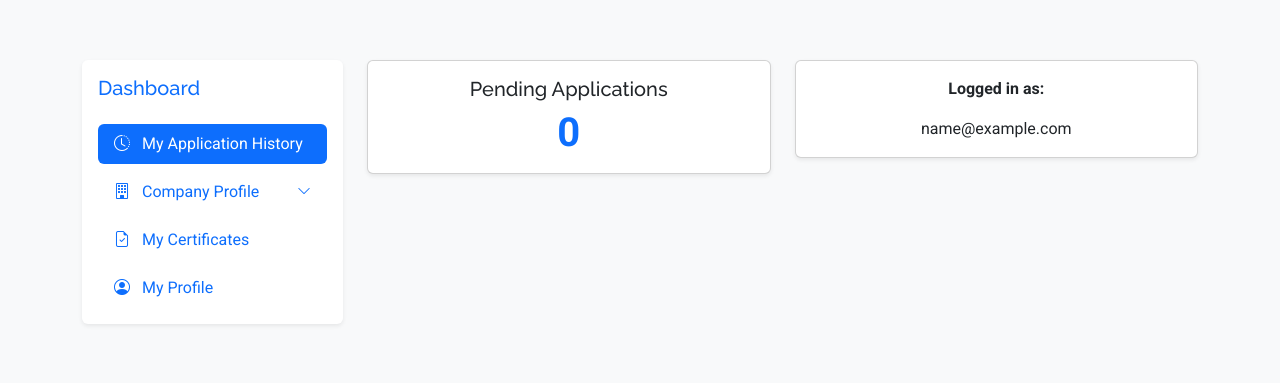
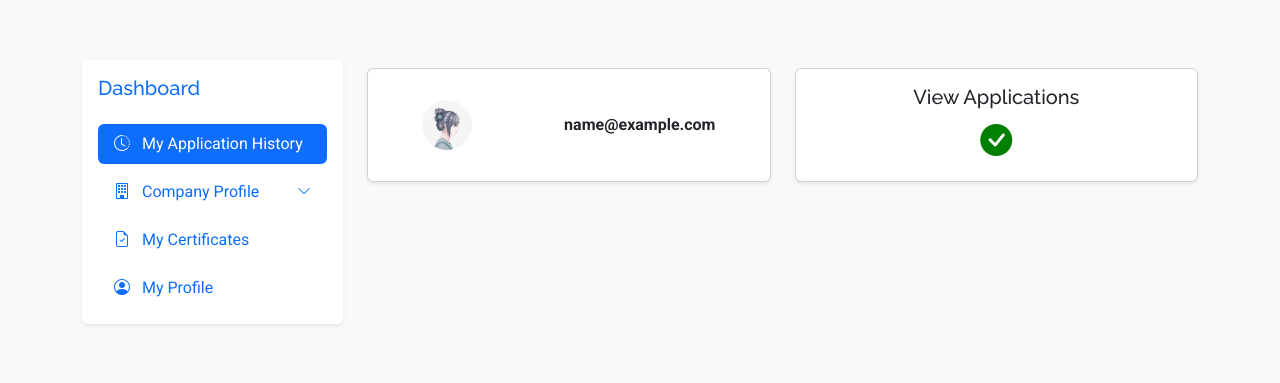
Before and after one commit to Kibejoe/AGOA, a Django app: page /accounts/dashboard/ in a window 1280 px wide. Shown: the part 90-473 px from the top of the page. Run offline with Django 5.2, Linux system fonts and the light colour scheme; a user stored in the database is signed in; tables that the repository leaves empty hold one stand-in row (values such as "Sample post"); some libraries are stand-ins or nearby versions.

Commit message:
Implemented view application

```diff
--- a/accounts/urls.py
+++ b/accounts/urls.py
@@ -8,5 +8,6 @@ urlpatterns=[
     path('logout/', views.logout_view, name='logout'),
     path('forgot-password/', views.forgot_password, name='forgot-password'),
     path('reset-password/<uidb64>/<token>/', views.reset_password, name='reset-password'),
-    path('dashboard/', views.dashboard, name='dashboard')
+    path('dashboard/', views.dashboard, name='dashboard'),
+    path('my-applications/', views.my_applications, name='my-applications'),
 ]
--- a/accounts/views.py
+++ b/accounts/views.py
@@ -1,7 +1,7 @@
 from django.shortcuts import render, redirect
 from django.urls import reverse
 from django.utils.http import urlsafe_base64_encode, urlsafe_base64_decode
-from django.utils.encoding import force_bytes
+from django.utils.encoding import force_bytes, force_str
 from django.template.loader import render_to_string
 from django.contrib.auth.tokens import default_token_generator
 from django.contrib.auth import get_user_model, authenticate, login, logout
@@ -146,7 +146,7 @@ def forgot_password(request):
 
 def reset_password(request, uidb64, token):
     try:
-        uid = force_bytes(urlsafe_base64_decode(uidb64))
+        uid = force_str(urlsafe_base64_decode(uidb64))
         user = CustomUser.objects.get(pk=uid)
     except CustomUser.DoesNotExist:
         user = None
@@ -156,11 +156,17 @@ def reset_password(request, uidb64, token):
             form = ResetPasswordForm(request.POST)
 
             if form.is_valid():
-                password = form.cleaned_data.get('password')
-                user.set_password(password)
-                user.save()
-                messages.success(request, 'Password reset successfully')
-                return redirect('login')
+                new_password = form.cleaned_data.get('new_password')
+                confirm_password = form.cleaned_data.get('confirm_password')
+
+                if new_password == confirm_password:
+                    user.set_password(new_password)
+                    user.save()
+                    messages.success(request, 'Password reset successfully')
+                    return redirect('login')
+
+                else:
+                    messages.error(request, 'Passwords do not match')
 
         else:
             form = ResetPasswordForm()
@@ -199,3 +205,20 @@ def dashboard(request):
     }
 
     return render(request, 'accounts/dashboard.html', context)
+
+@login_required
+def my_applications(request):
+    try:
+        company = CompanyDetails.objects.get(user=request.user)
+        application = AGOAApplication.objects.get(company=company)
+
+    except (CompanyDetails.DoesNotExist, AGOAApplication.DoesNotExist):
+        company = None
+        application = None
+
+
+    context = {
+        'company': company,
+        'application': application
+    }
+    return render(request, 'accounts/my_applications.html', context)
--- a/templates/accounts/dashboard.html
+++ b/templates/accounts/dashboard.html
@@ -92,34 +92,33 @@
             </aside>
 
             <!-- Main Dashboard Area -->
-            <main class="col-md-9">
-                <div class="row g-4">
-
-                    <!-- Dashboard Card 1 -->
-                    <div class="col-md-6">
-                        <div class="card text-center shadow-sm">
-                            <div class="card-body">
-                                <h5 class="card-title">Pending Applications</h5>
-                                <p class="card-text display-6 fw-bold text-primary">{{pending_count}}</p> <!-- Replace with dynamic variable later -->
+            <main class="col-md-9 mt-2">
+                <div class="row gy-4">
+                    <!-- User Info Card -->
+                    <div class="col-12 col-md-6 d-flex">
+                        <div class="card shadow-sm w-100 h-100">
+                            <div class="card-body d-flex flex-column flex-md-row align-items-center justify-content-around">
+                                <img src="{% static 'img/profile.jpg' %}" alt="profile-picture"
+                                     class="rounded-circle mb-2 mb-md-0 me-0 me-md-3" style="width: 50px; height: 50px;">
+                                <p class="fw-bold mb-0 text-center text-md-start">{{ request.user }}</p>
                             </div>
                         </div>
                     </div>
 
-                    <!-- Dashboard Card 2 -->
-                    <div class="col-md-6">
-                        <div class="card text-center shadow-sm">
-                            <div class="card-body">
-                                <p class="fw-bold">Logged in as:</p> {{request.user}}
-
+                    <!-- View Applications Card -->
+                    <div class="col-12 col-md-6 d-flex">
+                        <a href="{% url 'my-applications' %}" class="w-100 text-decoration-none text-reset">
+                            <div class="card shadow-sm w-100 h-100">
+                                <div class="card-body d-flex flex-column align-items-center justify-content-center">
+                                    <h5 class="card-title mb-2">View Applications</h5>
+                                    <i class="bi bi-check-circle-fill" style="font-size: 2rem; color: green;"></i>
+                                </div>
                             </div>
-                        </div>
+                        </a>
                     </div>
-
-                    <!-- Add more cards as needed -->
-
-                </div> <!-- row -->
+                </div> <!-- /.row -->
             </main>
-        </div> <!-- row -->
+                    </div> <!-- row -->
     </div> <!-- container -->
 
 </section>
--- a/templates/application/company_form.html
+++ b/templates/application/company_form.html
@@ -1,4 +1,5 @@
 {% extends 'base.html' %}
+{% load static %}
 {% block title %} Company Info {% endblock %}
 {% block content %}
 
@@ -35,3 +36,7 @@
 </div>
 
 {% endblock %}
+
+{% block script_files %}
+<script src="{% static 'js/alerts.js' %}"></script>
+{% endblock %}
--- a/templates/application/machinery_form.html
+++ b/templates/application/machinery_form.html
@@ -7,9 +7,6 @@
         <div class="col-md-8 col-lg-6">  <!-- Adjust width here -->
 
             {% include 'includes/alerts.html' %}
-
-            <h2 class="mb-4 text-center text-primary">Machinery Details</h2>
-
             <form action="{% url 'machinery-form' %}" method="post">
 
                 {% csrf_token %}
```
Also changed, not shown: accounts/forms.py (+1 -10 lines), application/views.py (+9 -32 lines), templates/accounts/my_applications.html (added, +34 -0 lines), templates/accounts/reset_password.html (+1 -7 lines), static/img/profile.jpg (added), 8 other files.
